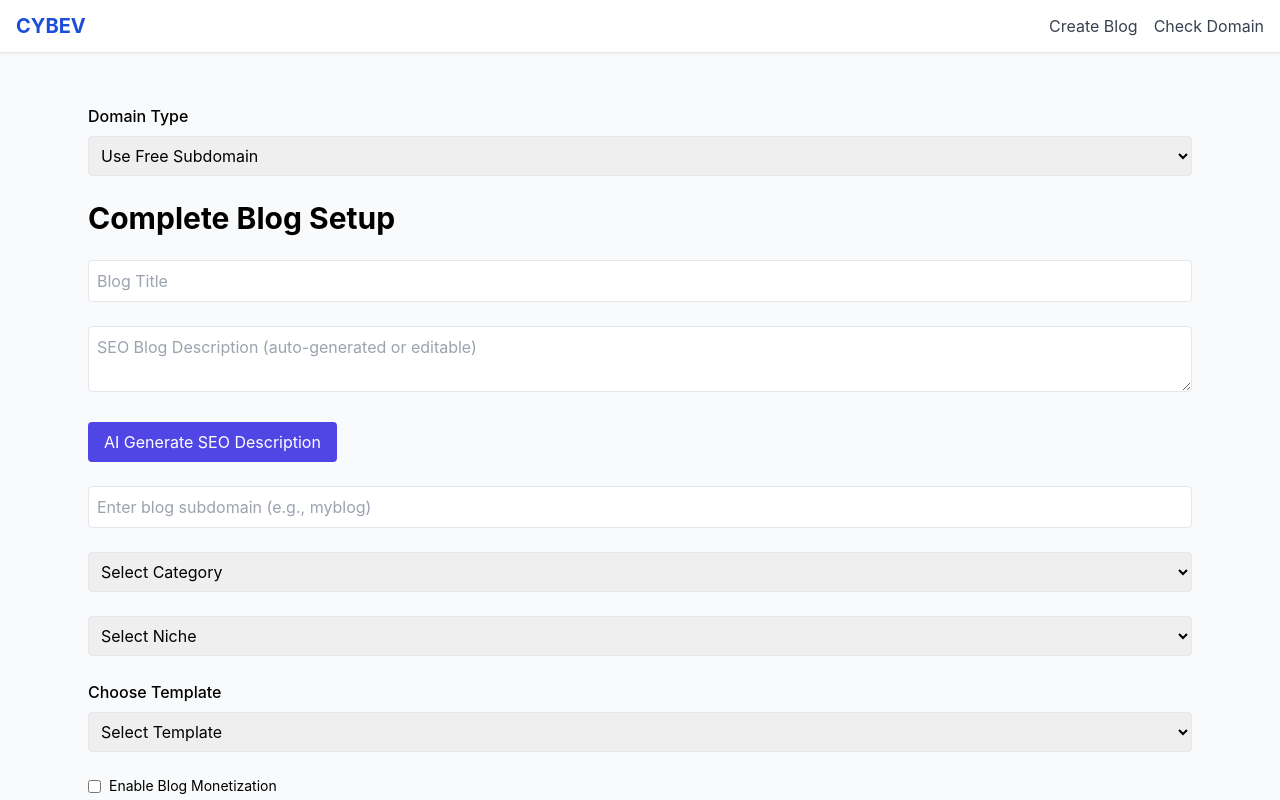
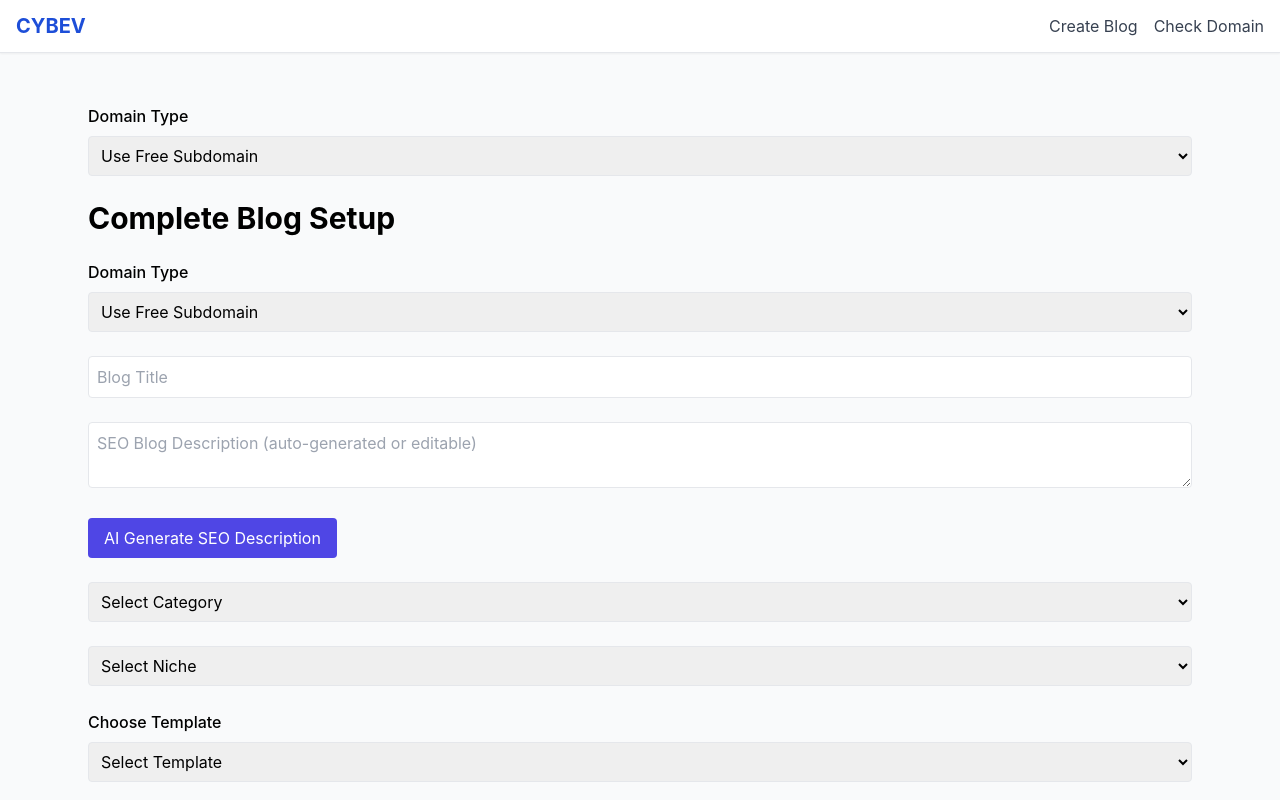
Before and after one commit to cybev1/cybev-frontend, a Next.js app: page /blog/setup in a window 1280 px wide. Shown: the top 800 px of the page. Built offline with nearby package versions, Linux system fonts and the light colour scheme.

Commit message:
Add files via upload

```diff
--- a/pages/blog/setup.jsx
+++ b/pages/blog/setup.jsx
@@ -97,6 +97,31 @@ export default function BlogSetup() {
 
 <h1 className="text-3xl font-bold mb-4">Complete Blog Setup</h1>
 
+      <div className="space-y-2">
+        <label className="font-medium">Domain Type</label>
+        <select name="domainType" onChange={handleChange} className="border p-2 rounded w-full">
+          <option value="subdomain">Use Free Subdomain</option>
+          <option value="existing">Use Existing Domain</option>
+          <option value="register">Register New Domain</option>
+        </select>
+
+        {form.domainType === 'subdomain' && (
+          <>
+
+            {form.subdomain && <p className="text-sm text-gray-600 mt-1">Full Blog URL: <strong>{form.subdomain}.cybev.io</strong></p>}
+          </>
+        )}
+
+        {form.domainType === 'existing' && (
+          <input name="existingDomain" placeholder="yourdomain.com" className="border p-2 rounded w-full" onChange={handleChange} />
+        )}
+
+        {form.domainType === 'register' && (
+          <input name="newDomain" placeholder="searchdomain.com" className="border p-2 rounded w-full" onChange={handleChange} />
+        )}
+      </div>
+
+
       <input name="title" placeholder="Blog Title" className="border p-2 rounded w-full" onChange={handleChange} />
       <textarea name="description" placeholder="SEO Blog Description (auto-generated or editable)" className="border p-2 rounded w-full" value={form.description} onChange={handleChange} />
       <button onClick={generateSEODescription} className="bg-indigo-600 text-white px-4 py-2 rounded">AI Generate SEO Description</button>
@@ -105,7 +130,7 @@ export default function BlogSetup() {
 
       {form.domainType === 'subdomain' && (
         <>
-          <input name="subdomain" placeholder="Enter blog subdomain (e.g., myblog)" className="border p-2 rounded w-full" onChange={handleChange} />
+
           {form.subdomain && <p className="text-sm text-gray-600 mt-1">Full Blog URL: <strong>{form.subdomain}.cybev.io</strong></p>}
         </>
       )}
```
